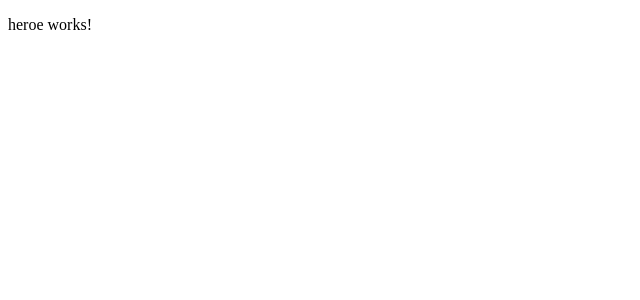
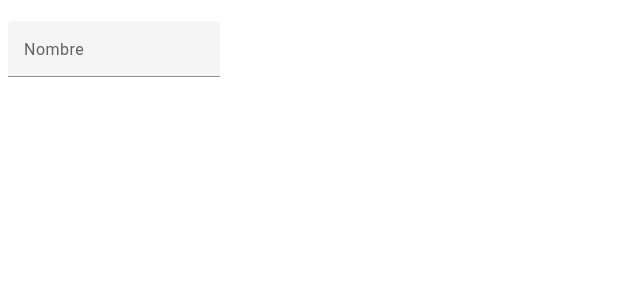
Before and after one commit to mpalliser/heroes-crud, an Angular app: page /1 in a window 1280 px wide. Shown: the top 300 px of the page, without its empty margins (0-640 px from the left). Built offline with nearby package versions, Linux system fonts and the light colour scheme.

Commit message:
form component first implementation

```diff
--- /dev/null
+++ b/src/app/components/form/form.component.html
@@ -0,0 +1,6 @@
+<form class="example-form" [formGroup]="formGroup">
+  <mat-form-field>
+    <mat-label>Nombre</mat-label>
+    <input matInput formControlName="name">
+  </mat-form-field>
+</form>
--- /dev/null
+++ b/src/app/components/form/form.component.ts
@@ -0,0 +1,22 @@
+import { Component, OnInit, inject } from '@angular/core'
+import { FormBuilder, FormGroup, ReactiveFormsModule } from '@angular/forms'
+import { MatInputModule } from '@angular/material/input'
+
+@Component({
+  selector: 'app-form',
+  standalone: true,
+  imports: [MatInputModule, ReactiveFormsModule],
+  templateUrl: './form.component.html',
+  styleUrl: './form.component.sass',
+})
+export class FormComponent implements OnInit {
+  public formGroup!: FormGroup
+
+  private readonly formBuilder = inject(FormBuilder)
+
+  ngOnInit(): void {
+    this.formGroup = this.formBuilder.group({
+      name: [''],
+    })
+  }
+}
--- a/src/app/pages/heroe/heroe.component.html
+++ b/src/app/pages/heroe/heroe.component.html
@@ -1 +1,3 @@
-<p>heroe works!</p>
+<h1>{{ title }}</h1>
+
+<app-form></app-form>
--- a/src/app/pages/heroe/heroe.component.ts
+++ b/src/app/pages/heroe/heroe.component.ts
@@ -1,15 +1,18 @@
 import { Component, OnInit, inject } from '@angular/core'
 import { ActivatedRoute } from '@angular/router'
+import { FormComponent } from '../../components/form/form.component'
 
 @Component({
   selector: 'app-heroe',
   standalone: true,
-  imports: [],
+  imports: [FormComponent],
   templateUrl: './heroe.component.html',
   styleUrl: './heroe.component.sass',
 })
 export class HeroeComponent implements OnInit {
-  private id = inject(ActivatedRoute).snapshot.paramMap.get('id')
+  public title: string | undefined = inject(ActivatedRoute).snapshot.title
+
+  // private readonly route = inject(ActivatedRoute).snapshot.paramMap.get('id')
 
   ngOnInit(): void {
   }
```
Also changed, not shown: src/app/components/form/form.component.sass (added), 1 other file (tests, documents, lock files or other folders).
